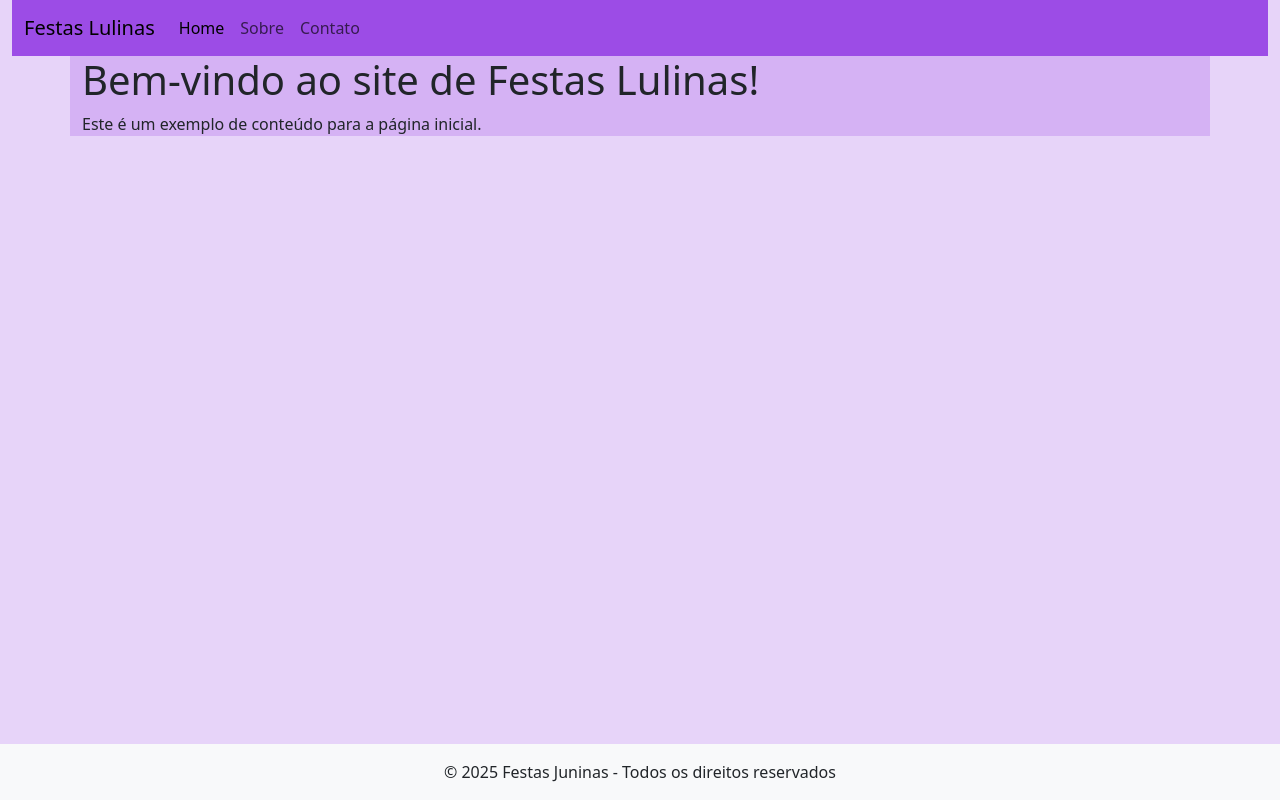
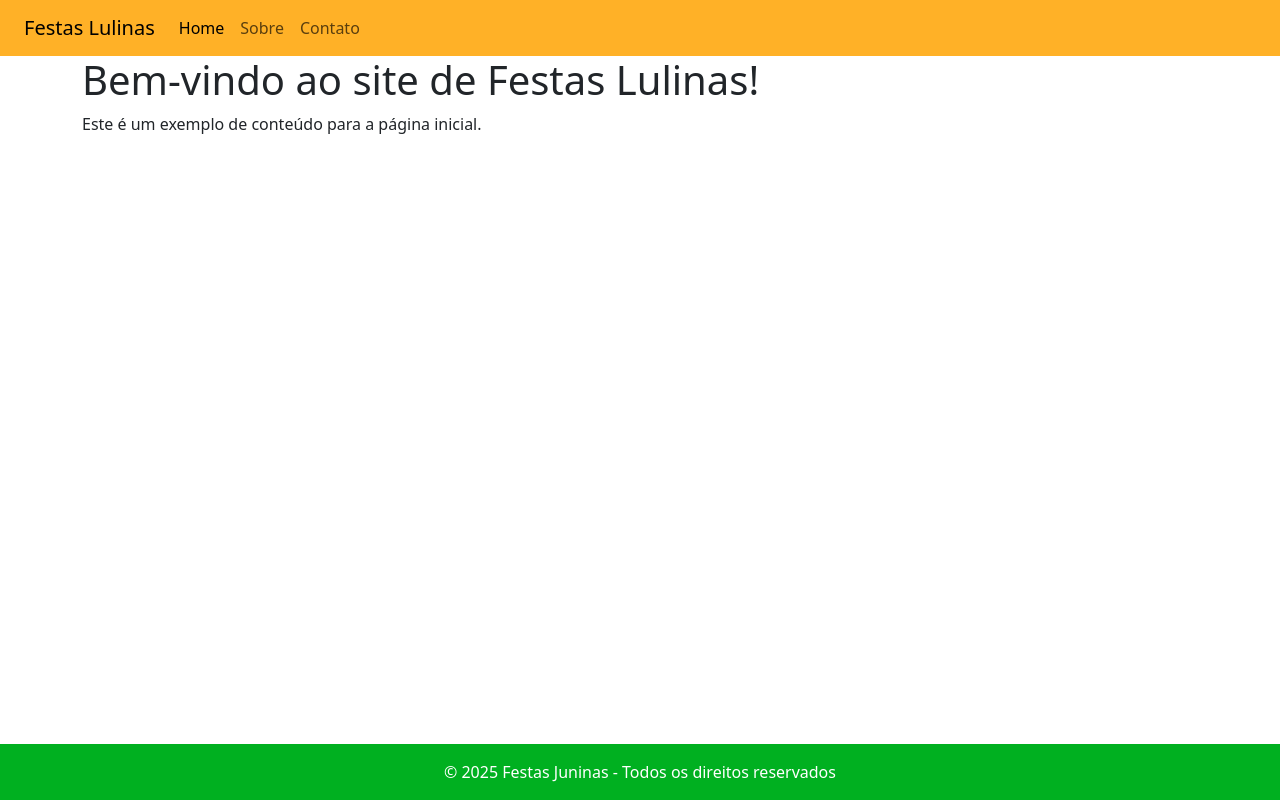
Before and after one commit to ateuatado/festaslulinas, a CodeIgniter 4 app: the page made by app/Views/home.php in a window 1280 px wide. Run offline with PHP 8.4 and a stand-in for CodeIgniter, Linux system fonts and the light colour scheme; the template is opened without the code that fills it, so the values that code supplies are empty; some libraries are stand-ins or nearby versions.

Commit message:
teste de commit

```diff
--- a/app/Views/template/footer.php
+++ b/app/Views/template/footer.php
@@ -1,6 +1,6 @@
     </main>
 
-    <footer class="container-fluid mt-5 py-3 bg-light fixed-bottom">
+    <footer class="container-fluid mt-5 py-3 fixed-bottom footer-festa">
         <div class="container text-center">
             &copy; <?php echo date('Y'); ?> Festas Juninas - Todos os direitos reservados
         </div>
--- a/app/Views/template/header.php
+++ b/app/Views/template/header.php
@@ -7,8 +7,8 @@
     <link rel="stylesheet" href="<?php echo base_url('bt/css/bootstrap.min.css'); ?>">
     <link rel="stylesheet" href="<?php echo base_url('bt/css/style.css'); ?>">
 </head>
-<body id="corpo">
-    <header class="container-fluid" >
+<body>
+    <header class="container-fluid header-festa" >
         <nav class="navbar navbar-expand-lg navbar-light" id="cab">
             <div class="container-fluid">
                 <a class="navbar-brand" href="#">Festas Lulinas</a>
--- a/public/bt/css/style.css
+++ b/public/bt/css/style.css
@@ -1,5 +1,43 @@
-.body
-{
+  :root {
+      --amarelo-festa: #FFB127;
+      --verde-festa: #00B020;
+      --azul-festa: #0042E5;
+      --vermelho-festa: #E10F17;
+  }
+
+  .header-festa {
+      background-color: var(--amarelo-festa); /* Usando a variável */
+      color: var(--azul-festa); /* Cor do texto */
+  }
+
+   /* Footer */
+  .footer-festa {
+      background-color: var(--verde-festa);
+      color: #fff; /* Texto branco */
+  }
+
+   /* Botão */
+  .btn-vermelho {
+      background-color: var(--vermelho-festa);
+      border-color: var(--vermelho-festa);
+      color: #fff;
+  }
+  .btn-vermelho:hover{
+      background-color: #fff;
+      border-color: var(--vermelho-festa);
+      color: var(--vermelho-festa);
+  }
+
+  /* Link */
+  .link-azul {
+      color: var(--azul-festa);
+  }
+  .link-azul:hover {
+      text-decoration: underline;
+  }
+
+
+/*.body{
    background-color: rgba(138, 43, 226, 0.2);
 }
 
@@ -13,4 +51,4 @@
 
   #rodape {
      background-color: rgba(138, 43, 226, 0.8); /* Com transparência (alpha) */
- }
+ }*/
```
